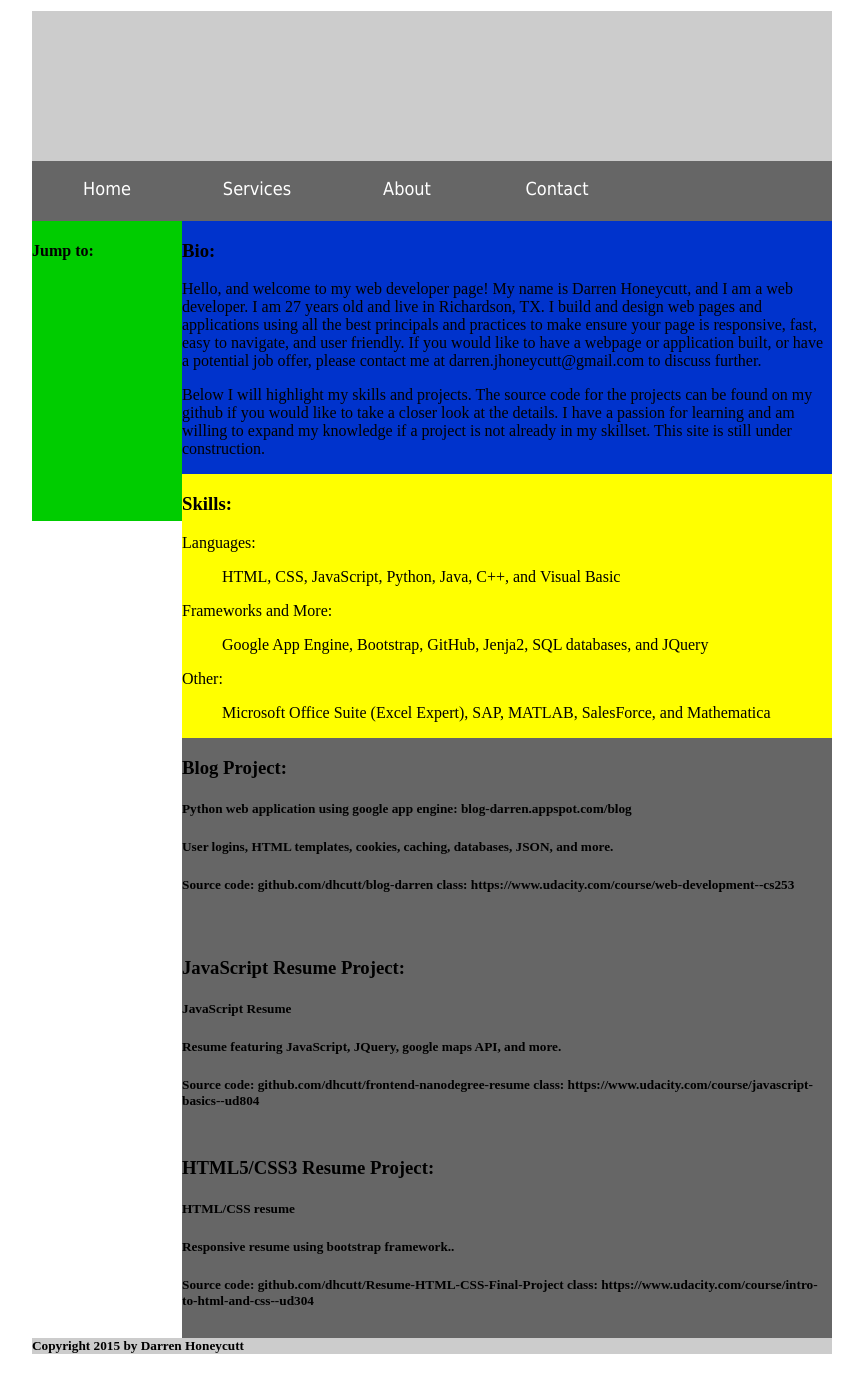
After one commit to dhcutt/blog-darren, a Python web app: template templates/main.html in a window 1280 px wide. The commit adds this page. Shown: the whole page, without its empty margins (208-1071 px from the left). Run offline with Jinja, Linux system fonts and the light colour scheme; the template is opened without the code that fills it, so the values that code supplies are empty; some libraries are stand-ins or nearby versions.

Commit message:
Created main site as freelancing homepage and highlighting my portfolio

```diff
--- /dev/null
+++ b/css/800px.css
@@ -0,0 +1,20 @@
+#container {
+	width:300px;
+}
+
+#sidebar {
+	width:100px;
+}
+
+#mainbody {
+	width:200px;
+}
+
+#skills {
+	width:200px;
+}
+
+.project {
+	width:200px;
+	height:200px;
+}
--- /dev/null
+++ b/css/maincss.css
@@ -0,0 +1,55 @@
+#container {
+	width:800px;
+	height:auto;
+	margin-left: auto;
+	margin-right: auto;
+	margin-top: 11px;
+	margin-bottom: 21px;
+}
+
+#header {
+	height: 150px;
+	background-color: #CCC;
+}
+
+#sidebar {
+	width:150px;
+	height: 300px;
+	background-color: #0C0;
+	float: left;
+}
+
+#mainbody {
+	width:650px;
+	height:auto;
+	background-color: #03C;
+	float: right;
+}
+
+#skills {
+	width:650px;
+	height:auto;
+	background-color: yellow;
+	float:right;
+}
+
+
+#skills li {
+	display:inline;
+	list-style-type:disc;
+}
+
+.project {
+	width:650px;
+	height:200px;
+	background-color:#666;
+	float:right;
+	clear:right;
+}
+
+
+#footer {
+	height: auto;
+	background-color: #CCC;
+	clear:both;
+}
--- /dev/null
+++ b/css/menu.css
@@ -0,0 +1,30 @@
+#menu {
+	height:60px;
+	background-color: #666;
+}
+
+#menu ul {
+	margin:0;
+	padding:0;
+}
+
+#menu li {
+	list-style-type:none;
+	float:left;
+	display:block;
+	width:150px;
+	height:60px;
+	text-align: center;
+	line-height:55px;
+	font-family:Tahoma, Geneva, sans-serif;
+	font-size:18px;
+}
+
+#menu li a {
+	text-decoration: none;
+	color:#FFF;
+}
+
+#menu li:hover {
+	background-color: #CCC;
+}
--- a/main.py
+++ b/main.py
@@ -142,7 +142,7 @@ class Handler(webapp2.RequestHandler):
 #/
 class MainHandler(Handler):
     def get(self):
-        self.render("home.html")
+        self.render("main.html")
 
 #handler for /blog main blog homepage- lists blog entries
 #/blog
--- a/templates/base.html
+++ b/templates/base.html
@@ -3,7 +3,7 @@
 	<head>
 		<meta charset="utf-8">
 		<title>Darren's Blog</title>
-		<link href="css/style.css" rel="stylesheet">
+		<link href="css/style.css" rel="stylesheet" type="text/css">
 	</head>
 
 	<body>
--- /dev/null
+++ b/templates/main.html
@@ -0,0 +1,118 @@
+<!DOCTYPE = HTML>
+<html>
+	<head>
+		<meta charset="utf-8">
+		<title>Darren's Web Development</title>
+		<!-- This links to the CSS for google APP engine to load. For it to load outside of app engine, the css folder will need to be moved to the templates folder -->
+		<link href="css/maincss.css" rel="stylesheet" type="text/css">
+		<link href="css/menu.css" rel="stylesheet" type="text/css">
+		<!-- style sheet for 800px and under layout -->
+		<link href="css/800px.css" rel="stylesheet" type="text/css" media="screen and (max-width: 800px)">
+	</head>
+
+	<body>
+		<!-- container div for the page -->
+		<div id="container">
+
+			<div id="header">
+
+			</div>
+
+			<div id="menu">
+				<ul>
+					<li><a href="#">Home</a></li>
+					<li><a href="#">Services</a></li>
+					<li><a href="#">About</a></li>
+					<li><a href="#">Contact</a></li>
+				</ul>
+			</div>
+
+			<div id="sidebar">
+				<h4>Jump to:</h4>
+
+			</div>
+
+			<div id="mainbody">
+				<h3> Bio: </h3>
+				<p> Hello, and welcome to my web developer page! My name is Darren Honeycutt, and I am a web developer. I am 27 years old and live in Richardson, TX. I build and design web pages and applications using all the best principals and practices to make ensure your page is responsive, fast, easy to navigate, and user friendly. If you would like to have a webpage or application built, or have a potential job offer, please contact me at darren.jhoneycutt@gmail.com to discuss further.
+				</p>
+				<p> Below I will highlight my skills and projects. The source code for the projects can be found on my github if you would like to take a closer look at the details. I have a passion for learning and am willing to expand my knowledge if a project is not already in my skillset. This site is still under construction.
+				</p>
+			</div>
+
+			<div id="skills">
+				<h3> Skills: </h3>
+				<p> Languages:
+					<ul>
+						<li>HTML, </li>
+						<li>CSS, </li>
+						<li>JavaScript, </li>
+						<li>Python, </li>
+						<li>Java, </li>
+						<li>C++, and </li>
+						<li>Visual Basic</li>
+					</ul>
+					</p>
+
+				<p> Frameworks and More:
+					<ul>
+						<li>Google App Engine, </li>
+						<li>Bootstrap, </li>
+						<li>GitHub, </li>
+						<li>Jenja2, </li>
+						<li>SQL databases, and</li>
+						<li>JQuery </li>
+					</ul>
+					</p>
+
+				<p> Other:
+					<ul>
+						<li>Microsoft Office Suite (Excel Expert), </li>
+						<li>SAP, </li>
+						<li>MATLAB, </li>
+						<li>SalesForce, and</li>
+						<li>Mathematica </li>
+					</ul>
+					</p>
+
+
+
+
+
+			</div>
+
+			<div class="project" id="project1">
+				<h3> Blog Project: </h3>
+				<h5> Python web application using google app engine: blog-darren.appspot.com/blog</h5>
+				<h5> User logins, HTML templates, cookies, caching, databases, JSON, and more.</h5>
+				<h5> Source code: github.com/dhcutt/blog-darren class: https://www.udacity.com/course/web-development--cs253</h5>
+
+			</div>
+
+			<div class="project" id="project2">
+				<h3> JavaScript Resume Project: </h3>
+				<h5> JavaScript Resume</h5>
+				<h5> Resume featuring JavaScript, JQuery, google maps API, and more.</h5>
+				<h5> Source code: github.com/dhcutt/frontend-nanodegree-resume class: https://www.udacity.com/course/javascript-basics--ud804</h5>
+
+			</div>
+
+			<div class="project" id="project3">
+				<h3> HTML5/CSS3 Resume Project: </h3>
+				<h5> HTML/CSS resume</h5>
+				<h5> Responsive resume using bootstrap framework..</h5>
+				<h5> Source code: github.com/dhcutt/Resume-HTML-CSS-Final-Project class: https://www.udacity.com/course/intro-to-html-and-css--ud304</h5>
+
+			</div>
+
+
+			<div id="footer">
+				<h5>Copyright 2015 by Darren Honeycutt</h5>
+			</div>
+
+
+
+		</div>
+	</body>
+
+</html>
```
Also changed, not shown: 1 other file.
